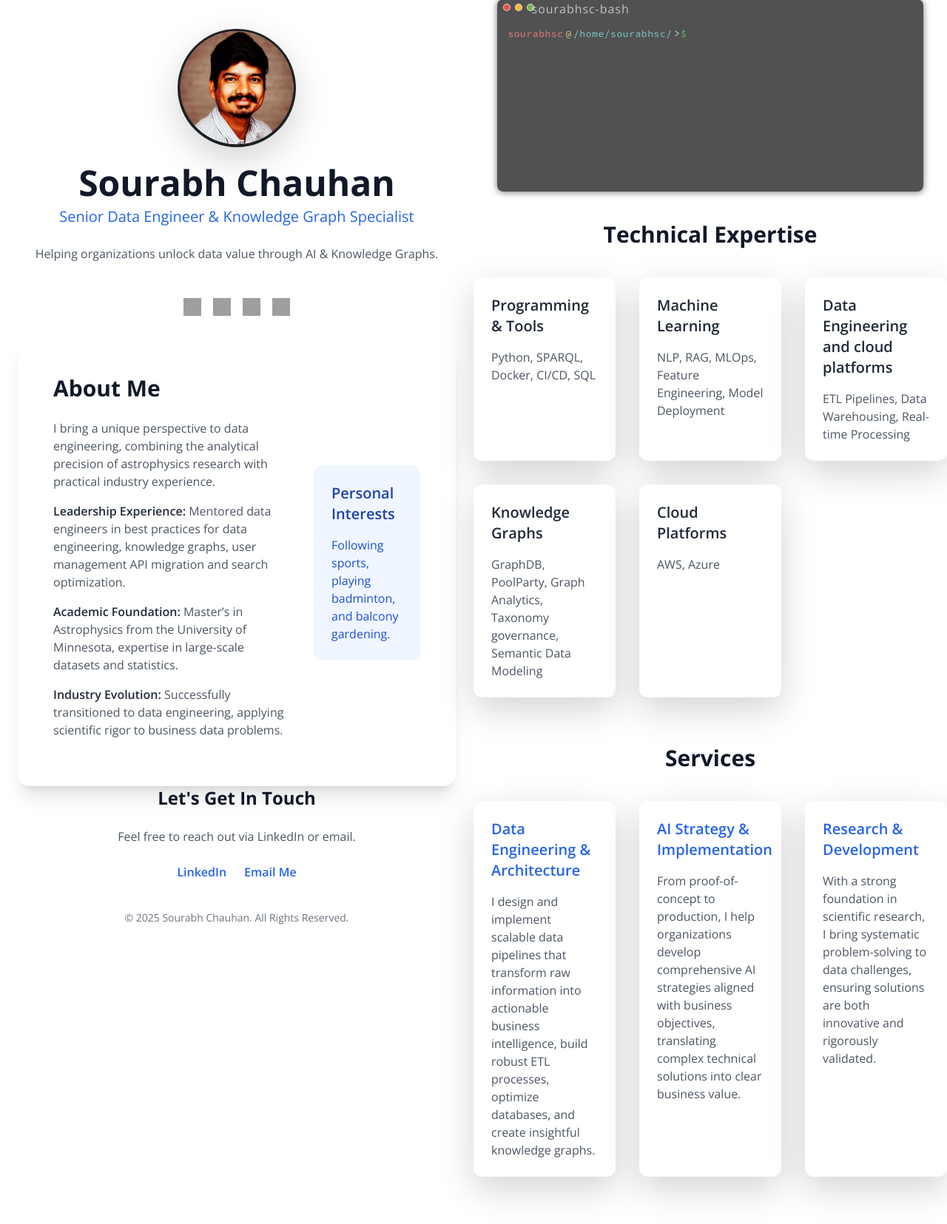
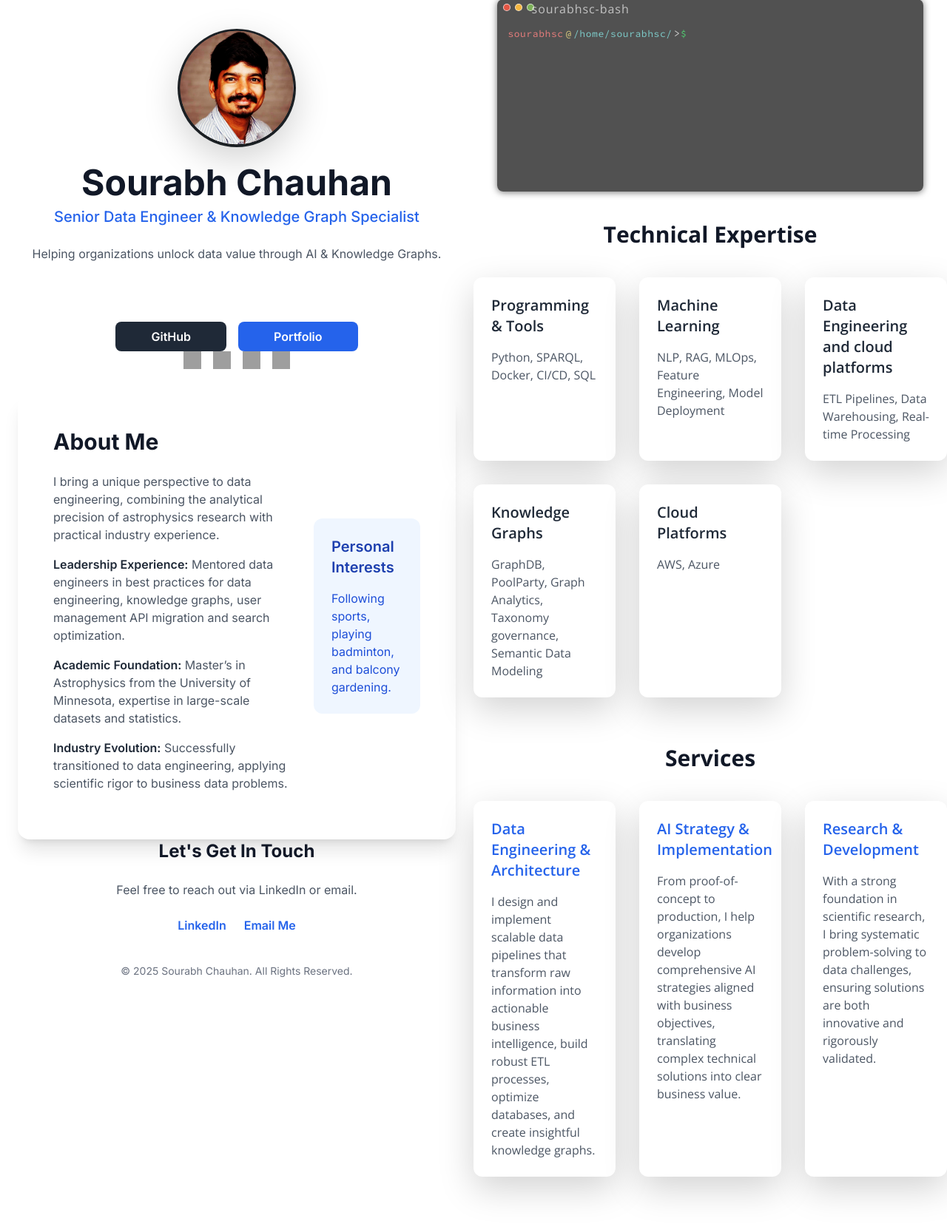
Before and after one commit to sourabhsc/portflolio-sc, a Flask app: page / in a window 1280 px wide. Shown: the part 121-1776 px from the top of the page at 74% size. Run offline with Flask 3, Linux system fonts and the light colour scheme; some libraries are stand-ins or nearby versions; grey boxes are pictures that could not be loaded.

Commit message:
adding buttons
new-container item for contact

```diff
--- a/portfolio-sc/templates/home.html
+++ b/portfolio-sc/templates/home.html
@@ -36,7 +36,7 @@
 
 
 
-    <div class="lg:w-1/2 w-full">
+    <div class="lg:w-1/2 w-full new-content-container">
 
     <!-- LEFT: dynamic image & terminal (50% width on lg) -->
         <div class="container mx-auto max-w-3xl px-4 sm:px-6 lg:px-8 py-10">
@@ -53,6 +53,14 @@
                     Helping organizations unlock data value through AI & Knowledge Graphs.
                 </p>
             </header>
+            <div class="mt-8 flex justify-center gap-4">
+                <a href="https://github.com/sourabhsc" target="_blank" class="bg-gray-800 text-white font-semibold py-2 px-5 rounded-lg hover:bg-gray-700 transition-colors">
+                    GitHub
+                </a>
+                <a href="https://sourabhsc.wordpress.com" target="_blank" class="bg-blue-600 text-white font-semibold py-2 px-5 rounded-lg hover:bg-blue-500 transition-colors">
+                    Portfolio
+                </a>
+            </div>
 
             <!-- Social Icons -->
             <div class="flex justify-center gap-4 mb-8">
```
